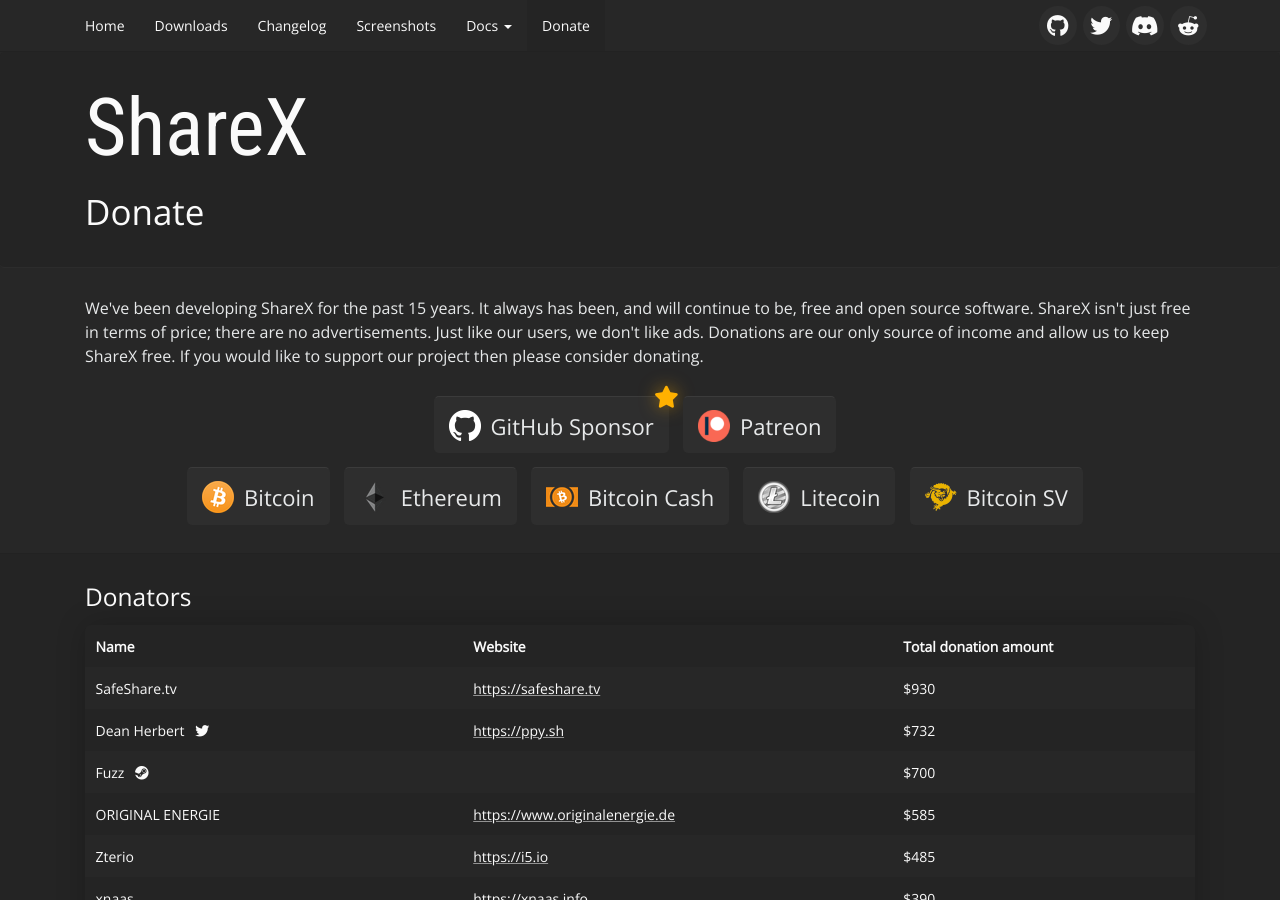
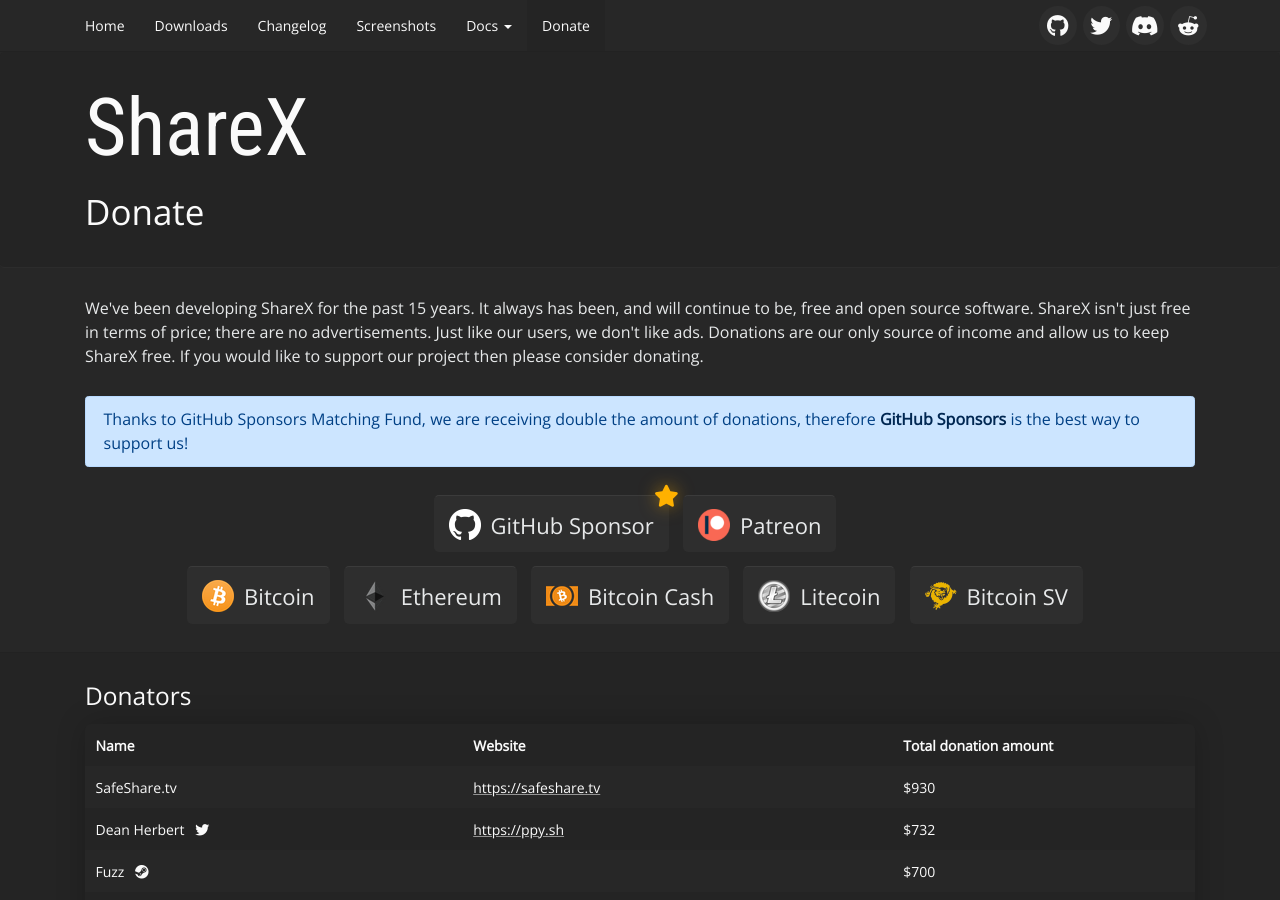
Before and after one commit to ShareX/sharex.github.io, a Jekyll site: the page built from donate.html, in a window 1280 px wide and 900 px high. Built offline with Jekyll 4.4.1, drawn with Linux system fonts in a browser that asks for light colours.

Commit message:
Update donate.html

```diff
--- a/donate.html
+++ b/donate.html
@@ -6,6 +6,8 @@
 <div class="container-donate">
     <div class="container">
         <p>We've been developing ShareX for the past {{ site.time | date: '%Y' | minus: 2008 }} years. It always has been, and will continue to be, free and open source software. ShareX isn't just free in terms of price; there are no advertisements. Just like our users, we don't like ads. Donations are our only source of income and allow us to keep ShareX free. If you would like to support our project then please consider donating.</p>
+
+        <p class="alert alert-primary">Thanks to GitHub Sponsors Matching Fund, we are receiving double the amount of donations, therefore <a class="alert-link" href="https://github.com/sponsors/Jaex">GitHub Sponsors</a> is the best way to support us!</p>
 
         <div class="text-center">
             <a class="btn" role="button" href="https://github.com/sponsors/Jaex"><img src="/img/GitHub.png" /><span>GitHub Sponsor<i class="fa-solid fa-star"></i></span></a>
```
